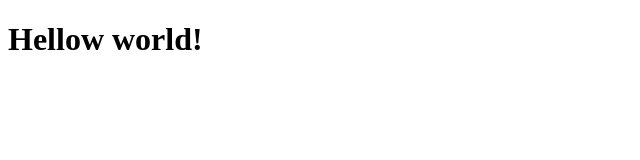
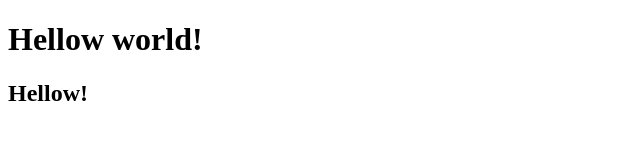
Before and after one commit to Nurmukhamad/project, a plain HTML site: page index.html in a window 1280 px wide. Shown: the whole page, without its empty margins (0-640 px from the left). Drawn offline with Linux system fonts and the light colour scheme.

Commit message:
index.html mod

```diff
--- a/index.html
+++ b/index.html
@@ -12,5 +12,9 @@
     <h1>
         Hellow world!
     </h1>
+
+    <h2>
+        Hellow!
+    </h2>
     <script src="./js/app.js"></script>
 </body>
```
Also changed, not shown: script.js (deleted).
